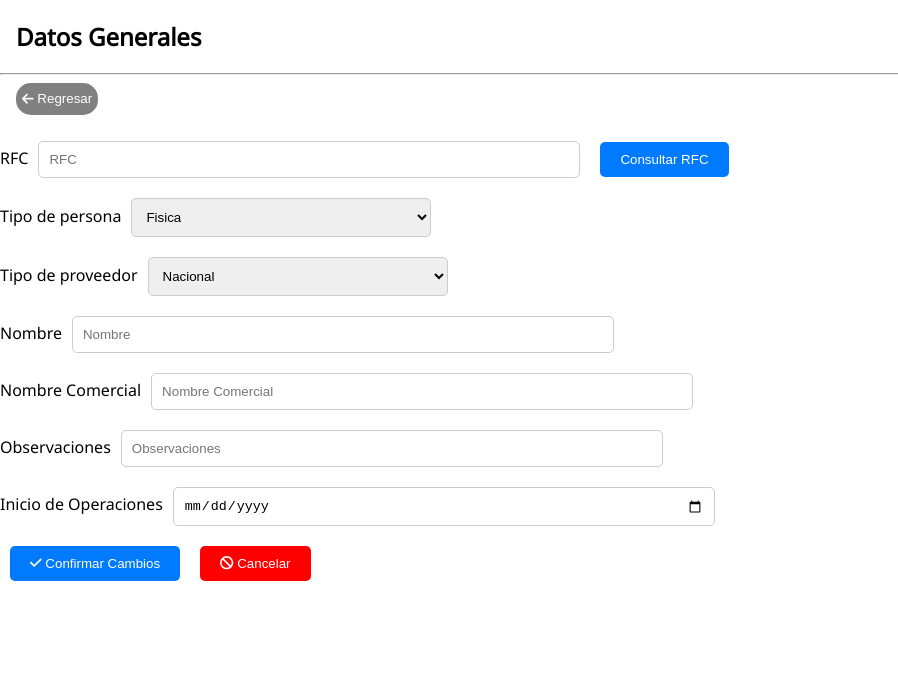
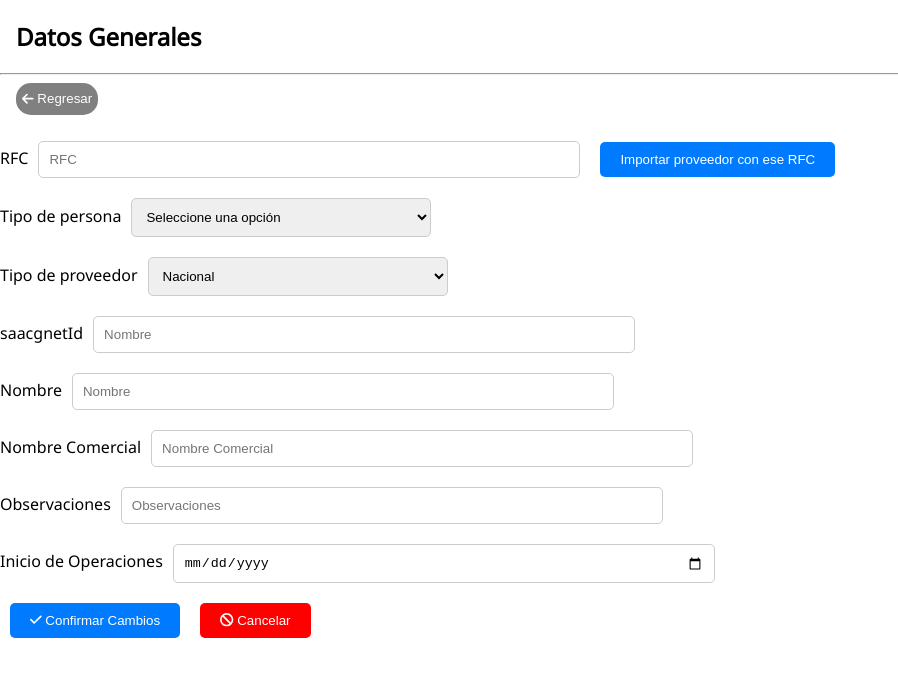
Before and after one commit to JonathanLeon2610/Inventariado, a React (Vite) app: page /agregar-proveedor in a window 1280 px wide. Shown: the top 676 px of the page, without its empty margins (0-898 px from the left). Built offline with nearby package versions, Linux system fonts and the light colour scheme.

Commit message:
Importar proveedores

```diff
--- a/src/components/Proveedores/AgregarProveedor.jsx
+++ b/src/components/Proveedores/AgregarProveedor.jsx
@@ -1,11 +1,11 @@
 import { FontAwesomeIcon } from "@fortawesome/react-fontawesome";
-import { faCheck, faBan,faArrowLeft } from "@fortawesome/free-solid-svg-icons";
-import { useState} from "react";
+import { faCheck, faBan, faArrowLeft } from "@fortawesome/free-solid-svg-icons";
+import { useState } from "react";
 import Swal from "sweetalert2";
 function AgregarProveedor() {
   const [rfcError, setRfcError] = useState("");
-  const rfcRegexFisica = /^[A-Z]{4}\d{6}[A-Z0-9]{3}$/;
-  const regexRFCPersonaMoral = /^[A-Z]{3}[0-9]{6}[A-Z0-9]{3}$/;
+  const rfcRegexFisica = /[A-Z,Ñ,&]{4}[0-9]{2}[0-1][0-9][0-3][0-9][A-Z,0-9]?[A-Z,0-9]?[0-9,A-Z]?/;
+  const regexRFCPersonaMoral = /[A-Z,Ñ,&]{3}[0-9]{2}[0-1][0-9][0-3][0-9][A-Z,0-9]?[A-Z,0-9]?[0-9,A-Z]?/;
   const [rfcRegex, setRfcRegex] = useState(rfcRegexFisica);
 
   const handlePersonaTipoChange = (e) => {
@@ -28,7 +28,7 @@ function AgregarProveedor() {
     nombre: "",
     nombreComercial: "",
     observaciones: "",
-    personaTipoId: 1,
+    personaTipoId: 0,
     rfc: "",
     saacgnetId: 0,
     tipoProveedorId: 4,
@@ -46,6 +46,11 @@ function AgregarProveedor() {
 
     if (!rfcRegex.test(inputValues.rfc)) {
       setRfcError("El RFC no es válido");
+      return;
+    }
+
+    if (inputValues.personaTipoId === 0) {
+      alert("No se ha seleccionado un tipo de persona");
       return;
     }
 
@@ -87,19 +92,75 @@ function AgregarProveedor() {
           // Manejar errores HTTP
           if (response.status === 405) {
             Swal.fire({
-              icon: 'error',
-              title: 'Oops...',
-              text: 'Es posible que ese RFC ya este asignado a un proveedor',
-            })
+              icon: "error",
+              title: "Oops...",
+              text: "Es posible que ese RFC ya este asignado a un proveedor",
+            });
           } else {
-            console.error("Error desconocido con código de estado:", response.status);
+            console.error(
+              "Error desconocido con código de estado:",
+              response.status
+            );
           }
         }
       })
       .catch((error) => {
         console.error(error);
       });
+  };
 
+  const handleconsult = () => {
+    var myHeaders = new Headers();
+    myHeaders.append(
+      "Authorization",
+      "Bearer " + localStorage.getItem("token")
+    );
+
+    var requestOptions = {
+      method: "GET",
+      headers: myHeaders,
+      redirect: "follow",
+    };
+
+    fetch(
+      import.meta.env.VITE_REACT_APP_API_URL +
+        `api/v1/SoftwareContable/proveedor/${inputValues.rfc}`,
+      requestOptions
+    )
+      .then((response) => response.json())
+      .then((result) => {
+        console.log(result);
+        // Formatear la fecha en el formato "yyyy-MM-dd"
+        const fechaNacimiento = new Date(result.fechaNacimiento);
+        const fechaFormateada = fechaNacimiento.toISOString().split("T")[0];
+
+        setInputValues({
+          fechaNacimiento: fechaFormateada,
+          nombre: result.nombre,
+          nombreComercial: result.nombreComercial,
+          observaciones: result.observaciones,
+          personaTipoId: result.personaTipoId,
+          rfc: result.rfc,
+          saacgnetId: result.saacgnetId,
+          tipoProveedorId: result.tipoProveedorId,
+        });
+
+        // Actualizar los campos del formulario
+        document.getElementById("fechaNacimiento").value =
+          fechaFormateada || "";
+        document.getElementById("nombre").value = result.nombre || "";
+        document.getElementById("nombreComercial").value =
+          result.nombreComercial || "";
+        document.getElementById("observaciones").value =
+          result.observaciones || "";
+        document.getElementById("personaTipoId").value =
+          result.personaTipoId || "";
+        document.getElementById("rfc").value = result.rfc || "";
+        document.getElementById("saacgnetId").value = result.saacgnetId || "";
+        document.getElementById("tipoProveedorId").value =
+          result.tipoProveedorId || "";
+      })
+      .catch((error) => console.log("error", error));
   };
 
   return (
@@ -119,6 +180,7 @@ function AgregarProveedor() {
             <div>
               <label htmlFor="">RFC</label>
               <input
+                id="rfc"
                 type="text"
                 placeholder="RFC"
                 onChange={(e) => {
@@ -131,20 +193,30 @@ function AgregarProveedor() {
                 required
               />
               {rfcError && <p style={{ color: "red" }}>{rfcError}</p>}
-              <button>Consultar RFC</button>
+              <button type="button" onClick={handleconsult}>
+                Importar proveedor con ese RFC
+              </button>
             </div>
             <div>
               <label htmlFor="">Tipo de persona</label>
-              <select onChange={handlePersonaTipoChange}>
-                {inputValues.personaTipoId === 1 ? (
+              <select onChange={handlePersonaTipoChange} id="personaTipoId">
+                {inputValues.personaTipoId === 0 ? (
                   <>
-                    <option value={1}>Fisica</option>
+                    <option value={0}>
+                      Seleccione una opción
+                    </option>
+                    <option value={1}>Física</option>
+                    <option value={2}>Moral</option>
+                  </>
+                ) : inputValues.personaTipoId === 1 ? (
+                  <>
+                    <option value={1}>Física</option>
                     <option value={2}>Moral</option>
                   </>
                 ) : (
                   <>
                     <option value={2}>Moral</option>
-                    <option value={1}>Fisica</option>
+                    <option value={1}>Física</option>
                   </>
                 )}
               </select>
@@ -152,6 +224,7 @@ function AgregarProveedor() {
             <div>
               <label htmlFor="">Tipo de proveedor</label>
               <select
+                id="tipoProveedorId"
                 onChange={(e) =>
                   setInputValues({
                     ...inputValues,
@@ -173,10 +246,26 @@ function AgregarProveedor() {
                 )}
               </select>
             </div>
+            <div>
+              <label htmlFor="">saacgnetId</label>
+              <input
+                id="saacgnetId"
+                type="text"
+                placeholder="Nombre"
+                onChange={(e) =>
+                  setInputValues({
+                    ...inputValues,
+                    saacgnetId: e.target.value,
+                  })
+                }
+                required
+              />
+            </div>
 
             <div>
               <label htmlFor="">Nombre</label>
               <input
+                id="nombre"
                 type="text"
                 placeholder="Nombre"
                 onChange={(e) =>
@@ -191,6 +280,7 @@ function AgregarProveedor() {
             <div>
               <label htmlFor="">Nombre Comercial</label>
               <input
+                id="nombreComercial"
                 type="text"
                 placeholder="Nombre Comercial"
                 onChange={(e) =>
@@ -205,6 +295,7 @@ function AgregarProveedor() {
             <div>
               <label htmlFor="">Observaciones</label>
               <input
+                id="observaciones"
                 type="text"
                 placeholder="Observaciones"
                 onChange={(e) =>
@@ -219,6 +310,7 @@ function AgregarProveedor() {
             <div>
               <label htmlFor="">Inicio de Operaciones</label>
               <input
+                id="fechaNacimiento"
                 type="date"
                 placeholder="Tipo de Persona"
                 onChange={(e) =>
--- a/src/components/Proveedores/DatosGenerales.jsx
+++ b/src/components/Proveedores/DatosGenerales.jsx
@@ -116,6 +116,7 @@ function DatosGenerales() {
     )
       .then((response) => response.json())
       .then((result) => {
+        console.log(result);
         setData(result);
         setInputValues({
           id: ultimoValor,
--- a/src/pages/EditBienInventarible.jsx
+++ b/src/pages/EditBienInventarible.jsx
@@ -34,6 +34,7 @@ function EditBienInventariable() {
   const url = window.location.pathname;
   const segments = url.split("/");
   const ultimoValor = segments[segments.length - 1];
+  // eslint-disable-next-line no-unused-vars
   const [fileName, setFileName] = useState(null);
 
   const fileInputRef = useRef(null);
```
Also changed, not shown: src/components/Proveedores/DomicilioFiscal.jsx (+98 -32 lines). Lines whose indentation alone changed are shown as unchanged.
